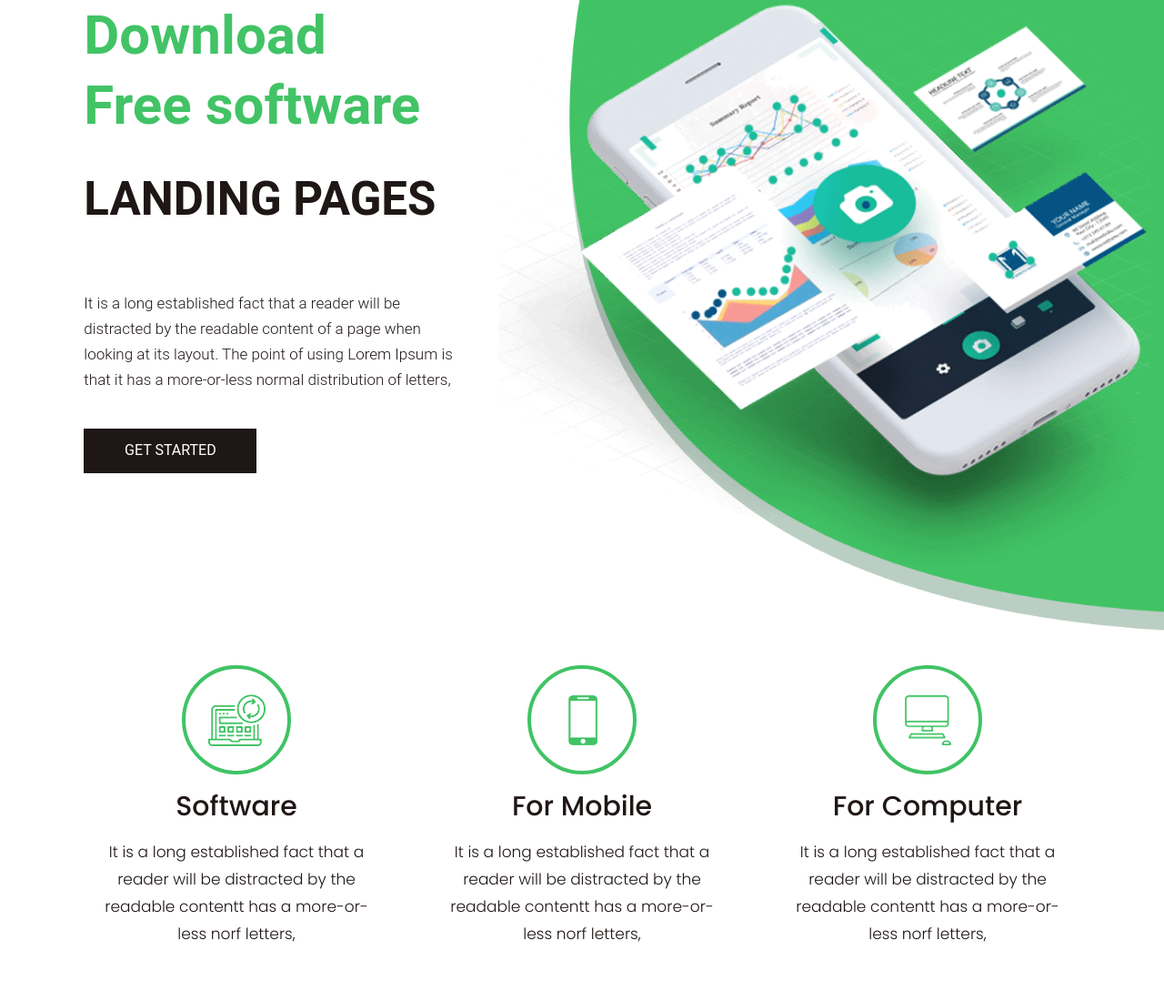
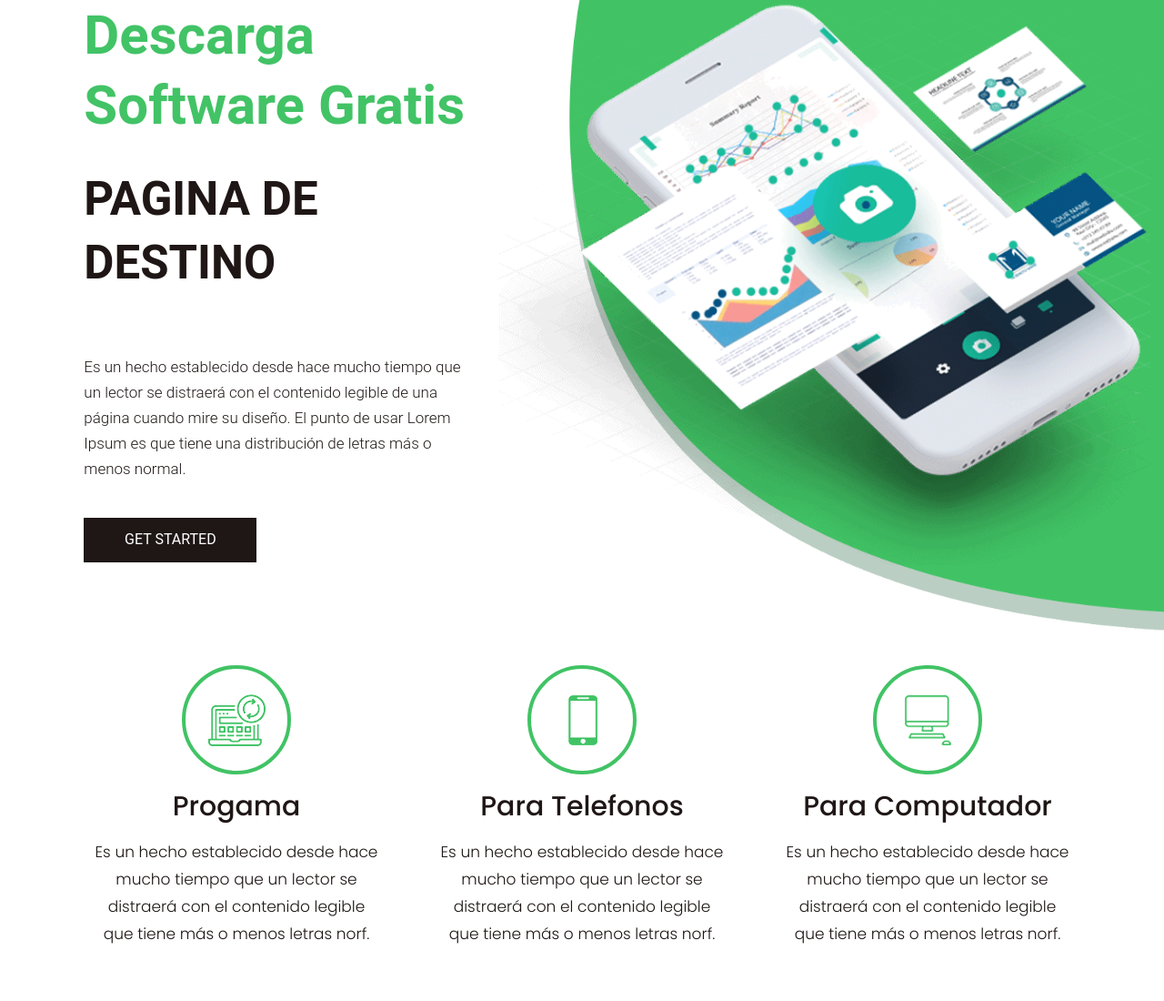
Before and after one commit to Mr4tastic/capacitacion, a plain HTML site: page index.html in a window 1280 px wide. Shown: the part 132-1232 px from the top of the page at 91% size. Drawn offline with nearby package versions, Linux system fonts and the light colour scheme.

Commit message:
Add files via upload
cambio de idioma al español en index,html

```diff
--- a/index.html
+++ b/index.html
@@ -71,9 +71,9 @@
                   <div class="row d_flex">
                      <div class="col-md-5">
                         <div class="text-bg">
-                           <span>Download <br> Free software</span>
-                           <h1>landing pages</h1>
-                           <p>It is a long established fact that a reader will be distracted by the readable content of a page when looking at its layout. The point of using Lorem Ipsum is that it has a more-or-less normal distribution of letters,</p>
+                           <span>Descarga <br> Software Gratis</span>
+                           <h1>Pagina De Destino</h1>
+                           <p>Es un hecho establecido desde hace mucho tiempo que un lector se distraerá con el contenido legible de una página cuando mire su diseño. El punto de usar Lorem Ipsum es que tiene una distribución de letras más o menos normal.</p>
                            <a href="#">Get Started</a>
                         </div>
                      </div>
@@ -95,22 +95,22 @@
                <div class="col-xl-4 col-lg-4 col-md-4 col-sm-12">
                   <div class="Soft-box">
                      <i><img src="images/service1.png" alt="#" /></i>
-                     <h3> Software</h3>
-                     <p>It is a long established fact that a reader will be distracted by the readable contentt has a more-or-less norf letters,</p>
+                     <h3> Progama</h3>
+                     <p>Es un hecho establecido desde hace mucho tiempo que un lector se distraerá con el contenido legible que tiene más o menos letras norf.</p>
                   </div>
                </div>
                <div class="col-xl-4 col-lg-4 col-md-4 col-sm-12">
                   <div class="Soft-box">
                      <i><img src="images/service2.png" alt="#" /></i>
-                     <h3>For Mobile</h3>
-                     <p>It is a long established fact that a reader will be distracted by the readable contentt has a more-or-less norf letters,</p>
+                     <h3>Para Telefonos</h3>
+                     <p>Es un hecho establecido desde hace mucho tiempo que un lector se distraerá con el contenido legible que tiene más o menos letras norf.</p>
                   </div>
                </div>
                <div class="col-xl-4 col-lg-4 col-md-4 col-sm-12">
                   <div class="Soft-box">
                      <i><img src="images/service3.png" alt="#" /></i>
-                     <h3>For Computer</h3>
-                     <p>It is a long established fact that a reader will be distracted by the readable contentt has a more-or-less norf letters,</p>
+                     <h3>Para Computador</h3>
+                     <p>Es un hecho establecido desde hace mucho tiempo que un lector se distraerá con el contenido legible que tiene más o menos letras norf.</p>
                   </div>
                </div>
             </div>
```
